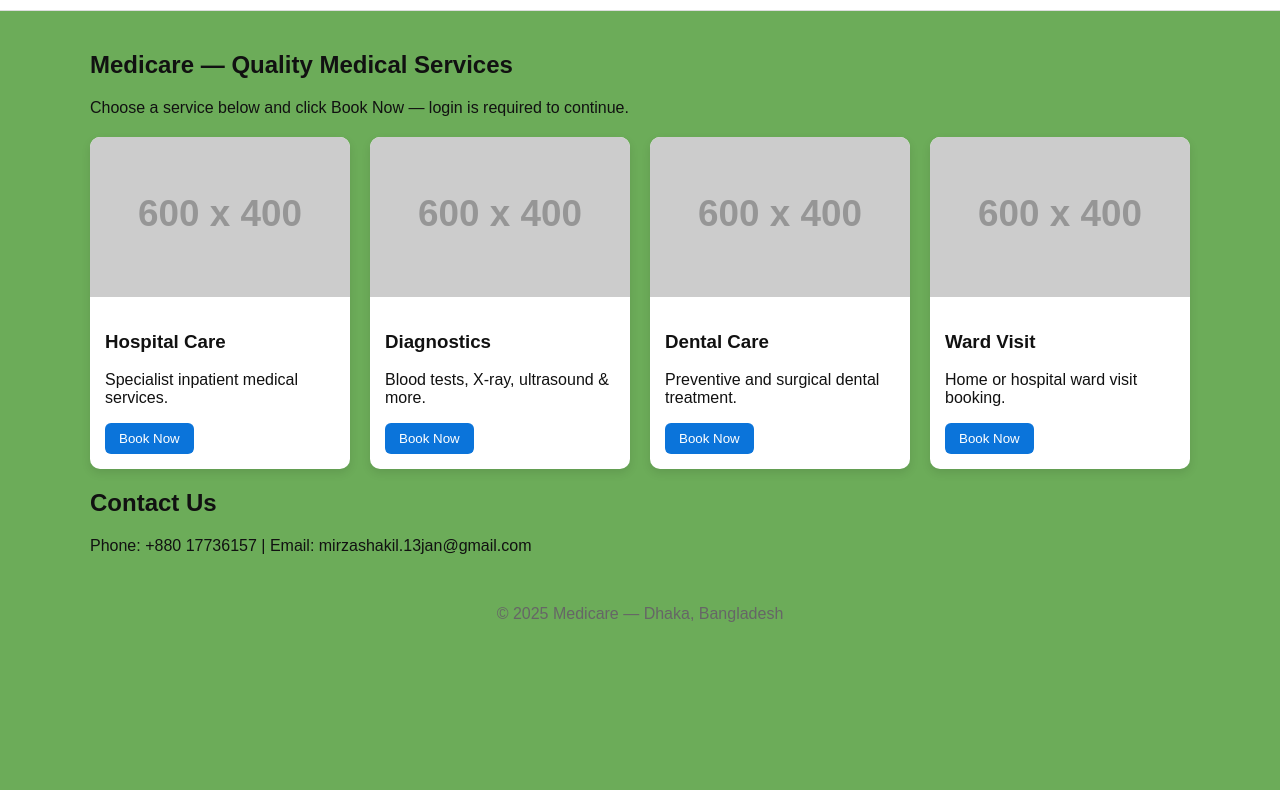
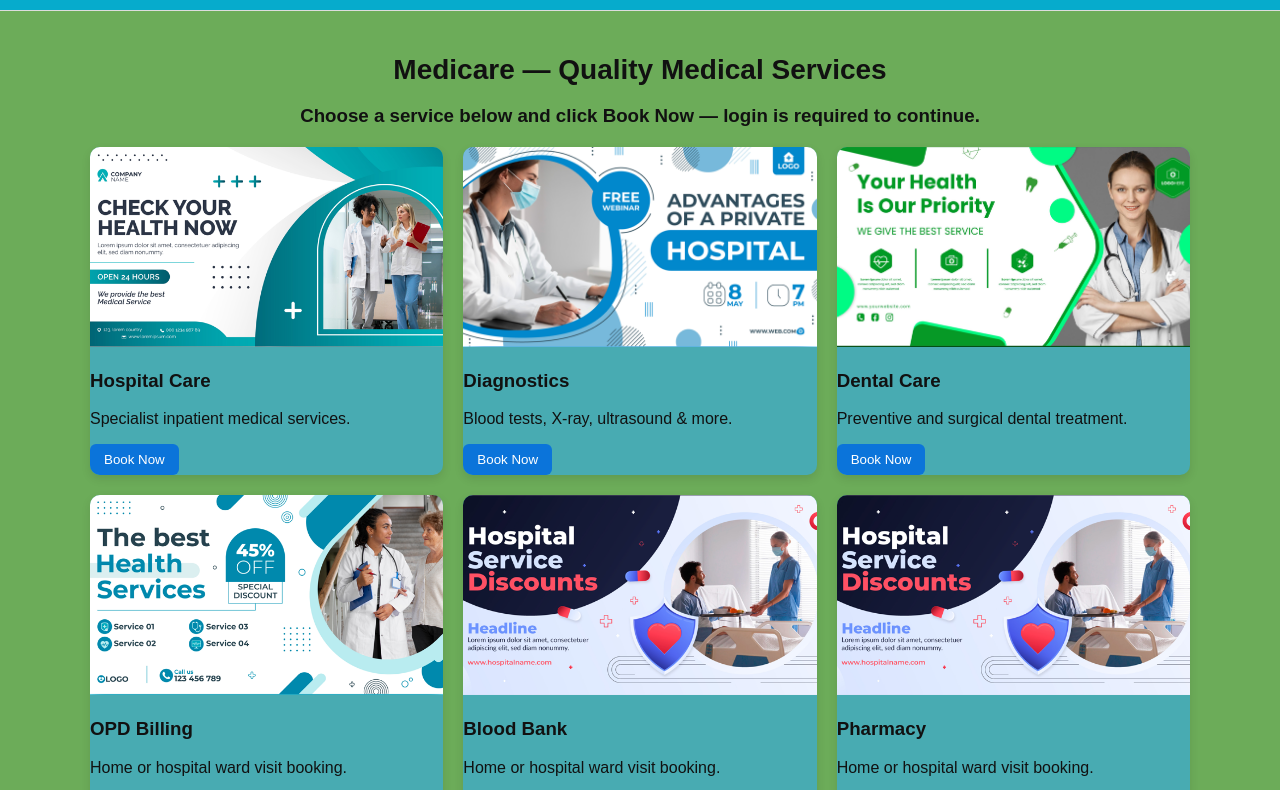
Before and after one commit to shakil13jan/medicare, a plain HTML site: page index.html in a window 1280 px wide. Shown: the part 58-848 px from the top of the page. Before the commit the page ends 800 px from the top, so only its background shows below. Drawn offline with Linux system fonts and the light colour scheme; placeholder pictures from the web are drawn by us.

Commit message:
style add

```diff
--- a/index.html
+++ b/index.html
@@ -1,12 +1,11 @@
+<!DOCTYPE html>
 <html lang="en">
 <head>
 <meta charset="utf-8" />
 <meta name="viewport" content="width=device-width, initial-scale=1" />
-            <title>Medical Service - One Page</title>
+<title>Medical Service</title>
 <link rel="stylesheet" href="style.css" />
 </head>
-
-
 <body>
 <header>
 <div class="left">
@@ -14,24 +13,17 @@
 <div class="mark">MC</div>
 <div>
 <div class="brand">Medicare</div>
-            <div class="tag">Health Services</div>
 </div>
 </div>
 </div>
-
-
-
 <nav>
 <ul class="nav-list">
 <li><a href="#home">Home</a></li>
 <li><a href="#services">Services</a></li>
-            <li><a href="#contact">Contact</a></li>
-            <li><a href="#footer">Footer</a></li>
+<li><a href="#contact">Test List</a></li>
+<li><a href="#footer">Doctor List</a></li>
 </ul>
 </nav>
-
-
-
 <div class="right">
 <button class="linkish" onclick="scrollToContact()">Contact</button>
 <button class="btn" onclick="openLogin()">Login</button>
@@ -39,79 +31,34 @@
 </header>
 <main id="home">
 <section class="hero">
-            <div>
 <h1>Medicare — Quality Medical Services</h1>
-            <p>Choose a service below and click Book Now — login is required to continue.</p>
-            </div>
+<h3>Choose a service below and click Book Now — login is required to continue.</h3>
 </section>
-
 <section id="services" class="grid">
-            <article class="card">
-            <img src="https://via.placeholder.com/600x400?text=Hospital+Care" />
-            <div class="card-body">
-            <h3>Hospital Care</h3>
-            <p>Specialist inpatient medical services.</p>
-            <button class="btn" onclick="openLogin()">Book Now</button>
-            </div>
-            </article>
-
-            <article class="card">
-            <img src="https://via.placeholder.com/600x400?text=Diagnostics" />
-            <div class="card-body">
-            <h3>Diagnostics</h3>
-            <p>Blood tests, X-ray, ultrasound & more.</p>
-            <button class="btn" onclick="openLogin()">Book Now</button>
-            </div>
-            </article>
-
-            <article class="card">
-            <img src="https://via.placeholder.com/600x400?text=Dental+Care" />
-            <div class="card-body">
-            <h3>Dental Care</h3>
-            <p>Preventive and surgical dental treatment.</p>
-            <button class="btn" onclick="openLogin()">Book Now</button>
-            </div>
-            </article>
-
-            <article class="card">
-            <img src="https://via.placeholder.com/600x400?text=Ward+Visit" />
-            <div class="card-body">
-            <h3>Ward Visit</h3>
-            <p>Home or hospital ward visit booking.</p>
-            <button class="btn" onclick="openLogin()">Book Now</button>
-            </div>
-            </article>
+<article class="card"><img src="Image/card1.png"><div class="card-body"><h3>Hospital Care</h3><p>Specialist inpatient medical services.</p><button class="btn" onclick="openLogin()">Book Now</button></div></article>
+<article class="card"><img src="Image/card2.png"><div class="card-body"><h3>Diagnostics</h3><p>Blood tests, X-ray, ultrasound & more.</p><button class="btn" onclick="openLogin()">Book Now</button></div></article>
+<article class="card"><img src="Image/card3.png"><div class="card-body"><h3>Dental Care</h3><p>Preventive and surgical dental treatment.</p><button class="btn" onclick="openLogin()">Book Now</button></div></article>
+<article class="card"><img src="Image/card4.png"><div class="card-body"><h3>OPD Billing</h3><p>Home or hospital ward visit booking.</p><button class="btn" onclick="openLogin()">Book Now</button></div></article>
+<article class="card"><img src="Image/card5.png"><div class="card-body"><h3>Blood Bank</h3><p>Home or hospital ward visit booking.</p><button class="btn" onclick="openLogin()">Book Now</button></div></article>
+<article class="card"><img src="Image/card5.png"><div class="card-body"><h3>Pharmacy</h3><p>Home or hospital ward visit booking.</p><button class="btn" onclick="openLogin()">Book Now</button></div></article>
+</section>
+<section id="contact" class="contact">
 
 
 </section>
-
-            <section id="contact" class="contact">
-            <h2>Contact Us</h2>
-            <p>Phone: +880 17736157 | Email: mirzashakil.13jan@gmail.com</p>
-            </section>
-
-            <footer id="footer">
-            © 2025 Medicare — Dhaka, Bangladesh
-            </footer>
+<footer id="footer">© 2025 Medicare — Dhaka, Bangladesh  Develop by BSHL-ICT</footer>
 </main>
-
-            <!-- Login Modal -->
-
-
 <div id="modal" class="modal-backdrop">
 <div class="modal">
 <button class="close-btn" onclick="closeLogin()">✕</button>
 <h2>Login</h2>
 <form onsubmit="handleLogin(event)">
-            <label>Email</label>
-            <input id="email" type="text" required />
-            <label>Password</label>
-            <input id="password" type="password" required />
+<label>Email</label><input id="email" type="text" required />
+<label>Password</label><input id="password" type="password" required />
 <button class="btn" type="submit">Login</button>
 </form>
 </div>
 </div>
-
 <script src="script.js"></script>
 </body>
 </html>
--- a/style.css
+++ b/style.css
@@ -11,19 +11,20 @@ header
     justify-content:space-between;
     align-items:center;
     padding:15px 20px;
-    background:#fff;
+    background:#06abcc;
     border-bottom:1px solid #ddd;
     position:sticky;
     top:0;
-    z-index:10}
-
+    z-index:10
+}
 .nav-list
 {
     display:flex;
     gap:20px;
     list-style:none;
     padding:0;
-    margin:0}
+    margin:0
+}
 .nav-list a
 {
     text-decoration:none;
@@ -45,9 +46,7 @@ header
     font-weight:bold
 }
 
-.btn
-
-{
+.btn{
     background:#0b74da;
     color:#fff;
     padding:8px 14px;
@@ -55,62 +54,82 @@ header
     border-radius:6px;
     cursor:pointer
 }
+
 .linkish
-{
-    background:none;
+{background:none;
     border:none;
     color:#0b74da;
     cursor:pointer
 }
+
 main
 {
     max-width:1100px;
     margin:auto;
     padding:20px
 }
+.hero
+{
+    text-align:center;
+    margin-top:20px
+}
+.hero h1
+{
+    font-size:28px;
+    margin-bottom:10px
+}
+.hero p
+{
+    font-size:16px;
+    color:#222
+}
 .grid
 {
     display:grid;
-    grid-template-columns:repeat(auto-fit,minmax(240px,1fr));
-    gap:20px;
-    margin-top:20px
+    grid-template-columns:repeat(3,1fr);
+    gap:20px;margin-top:20px
 }
 .card
-
-{
-    background:#fff;
-    border-radius:10px;box-shadow:0 4px 10px rgba(0,0,0,0.1);
-    overflow:hidden
+{background:#48abb2;
+    border-radius:10px;
+    box-shadow:0 4px 10px rgba(0,0,0,0.1);
+    overflow:hidden;
+    transition:0.3s
 }
 .card img
 {
     width:100%;
-    height:160px;
-    object-fit:cover
+    height:200px;
+    object-fit:cover;
+    transition:0.4s
 }
-.card-body
+.card:hover img
+{
+    transform:scale(1.08);
+    box-shadow:0 10px 20px rgba(0,0,0,0.4)
+}
 {
     padding:15px
 }
 footer
 {
+    font-size: 30px;
     text-align:center;
     padding:20px;
-    color:#666;
+    color:#09f7eb;
     margin-top:30px
 }
 
-
-/* Modal */
-.modal-backdrop
-{position:fixed;
+.modal-backdrop{
+    position:fixed;
     inset:0;
     background:rgba(0,0,0,0.5);
     display:none;
     justify-content:center;
     align-items:center
 }
-.modal{background:#fff;
+.modal{
+    background:#fff;
     padding:20px;
     border-radius:10px;
     width:300px;
@@ -127,6 +146,7 @@ footer
     cursor:pointer
 }
 .modal input
+
 {
     width:100%;
     padding:10px;
```
Also changed, not shown: script.js (+4 -21 lines), Image/card1.png (added), Image/card2.png (added), Image/card3.png (added), Image/card4.png (added), Image/card5.png (added). Lines whose indentation alone changed are shown as unchanged.
